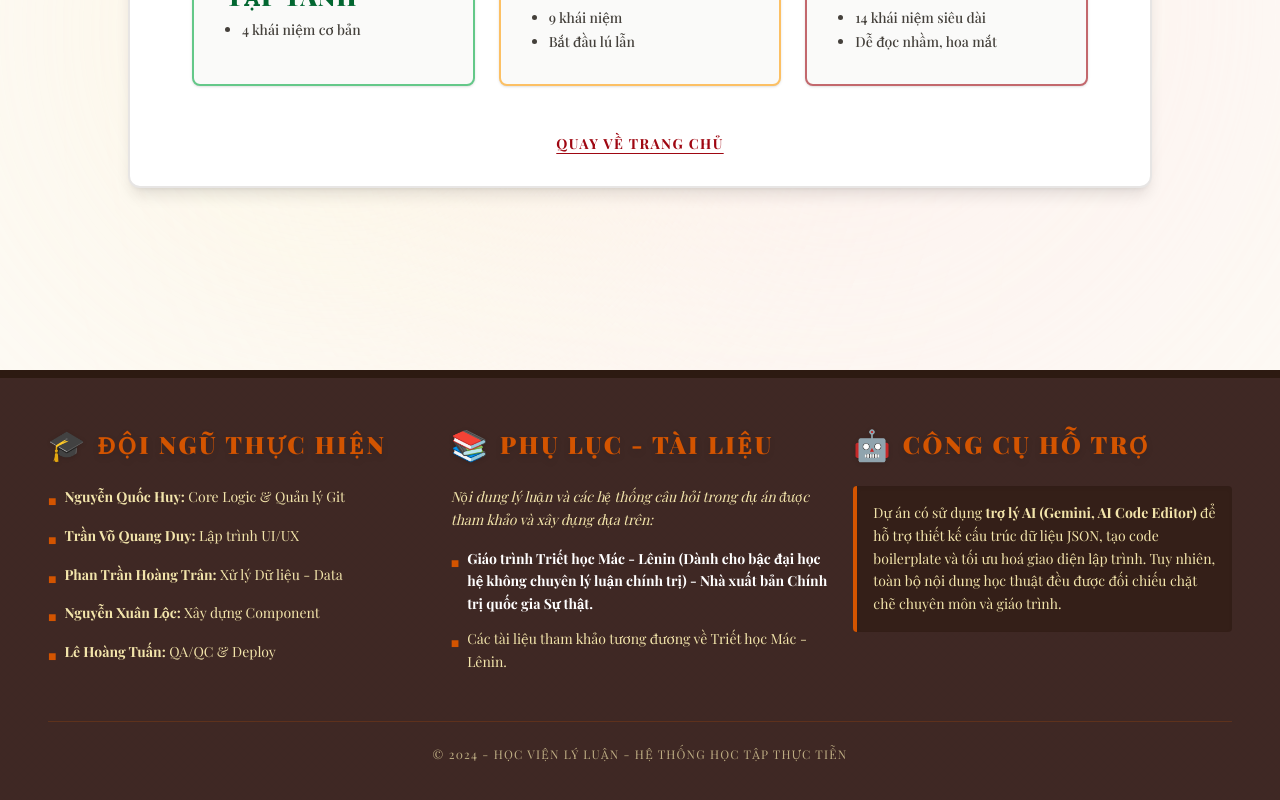
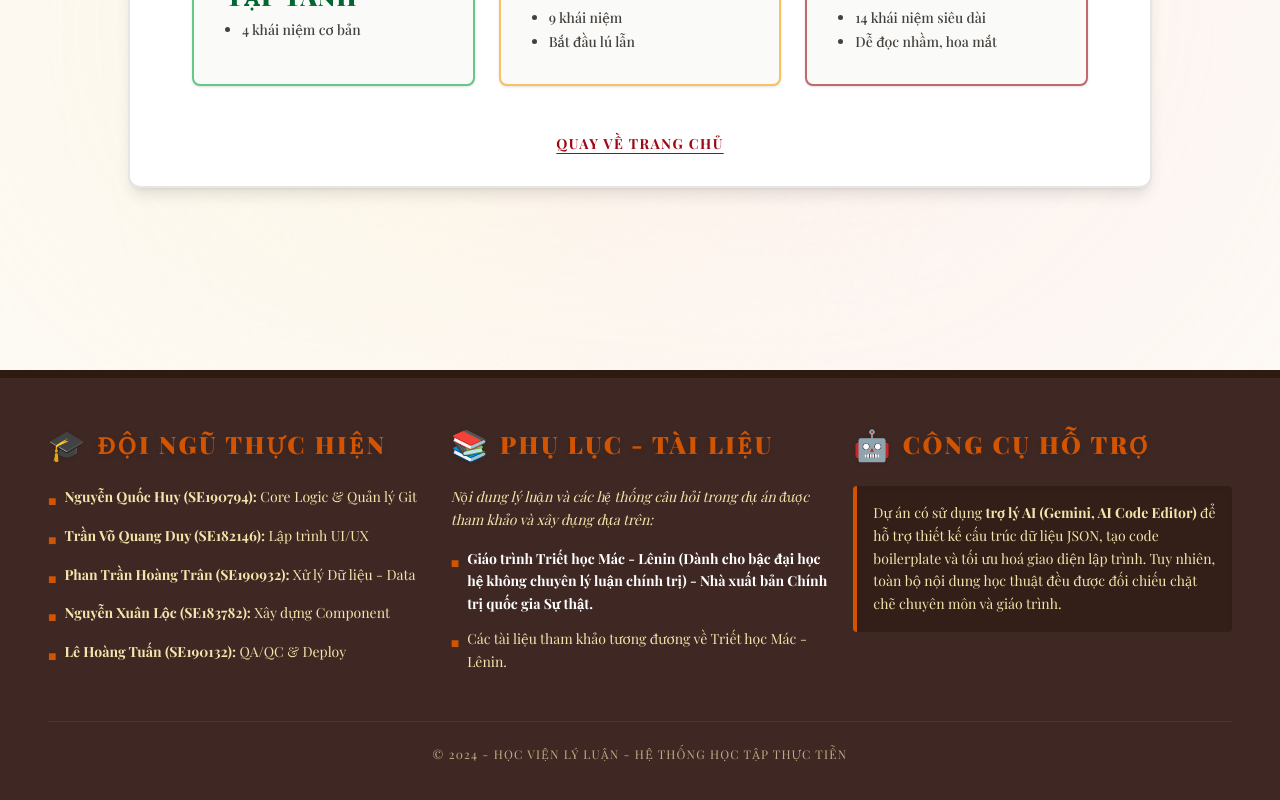
Before and after one commit to nguyenhuy-dev/save-mac, a React (Vite) app: page /matching-game in a window 1280 px wide. Shown: the part 430-1230 px from the top of the page. Built offline with nearby package versions, Linux system fonts and the light colour scheme; a web font is replaced by a local one.

Commit message:
Cập nhật MSSV

```diff
--- a/src/components/Footer.tsx
+++ b/src/components/Footer.tsx
@@ -19,23 +19,23 @@ const Footer: React.FC = () => {
           <ul className="flex flex-col gap-3 text-[14px] leading-relaxed">
             <li className="flex items-start gap-2">
               <span className="text-[#D35400] mt-1">■</span>
-              <span><strong>Nguyễn Quốc Huy:</strong> Core Logic & Quản lý Git</span>
+              <span><strong>Nguyễn Quốc Huy (SE190794):</strong> Core Logic & Quản lý Git</span>
             </li>
             <li className="flex items-start gap-2">
               <span className="text-[#D35400] mt-1">■</span>
-              <span><strong>Trần Võ Quang Duy:</strong> Lập trình UI/UX</span>
+              <span><strong>Trần Võ Quang Duy (SE182146):</strong> Lập trình UI/UX</span>
             </li>
             <li className="flex items-start gap-2">
               <span className="text-[#D35400] mt-1">■</span>
-              <span><strong>Phan Trần Hoàng Trân:</strong> Xử lý Dữ liệu - Data</span>
+              <span><strong>Phan Trần Hoàng Trân (SE190932):</strong> Xử lý Dữ liệu - Data</span>
             </li>
             <li className="flex items-start gap-2">
               <span className="text-[#D35400] mt-1">■</span>
-              <span><strong>Nguyễn Xuân Lộc:</strong> Xây dựng Component</span>
+              <span><strong>Nguyễn Xuân Lộc (SE183782):</strong> Xây dựng Component</span>
             </li>
             <li className="flex items-start gap-2">
               <span className="text-[#D35400] mt-1">■</span>
-              <span><strong>Lê Hoàng Tuấn:</strong> QA/QC & Deploy</span>
+              <span><strong>Lê Hoàng Tuấn (SE190132):</strong> QA/QC & Deploy</span>
             </li>
           </ul>
         </div>
```
